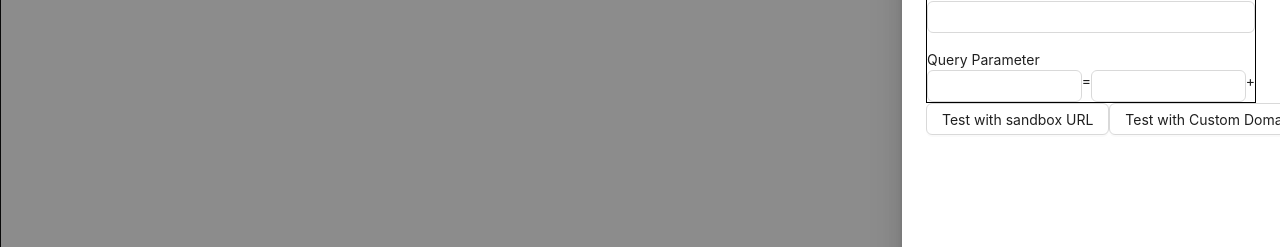
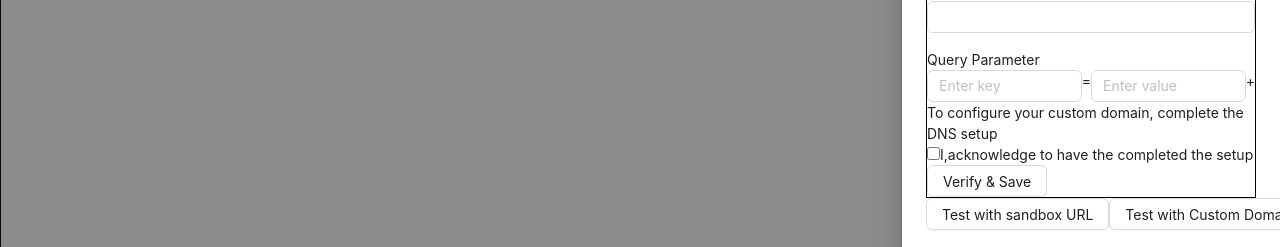
Before and after one commit to akshay-copods/ui-workflow-mfe, a React app: page / in a window 1280 px wide. Shown: the part 401-648 px from the top of the page. Built offline with nearby package versions, Linux system fonts and the light colour scheme.

Commit message:
add: Http form

```diff
--- a/src/App.tsx
+++ b/src/App.tsx
@@ -122,13 +122,25 @@ const App = () => {
           <div>
             <label htmlFor=''>Query Parameter</label>
             <div className='flex'>
-              <Input type='text' />
+              <Input
+                placeholder='Enter key'
+                type='text'
+              />
 
               <span>=</span>
-              <Input type='text' />
+              <Input
+                placeholder='Enter value'
+                type='text'
+              />
 
               <span>+</span>
             </div>
+            <div>
+              <p>To configure your custom domain, complete the DNS setup</p>
+              <input type='checkbox' />
+              <span>I,acknowledge to have the completed the setup</span>
+            </div>
+            <Button>Verify & Save</Button>
           </div>
         </div>
         <footer className='panel-footer flex'>
```
